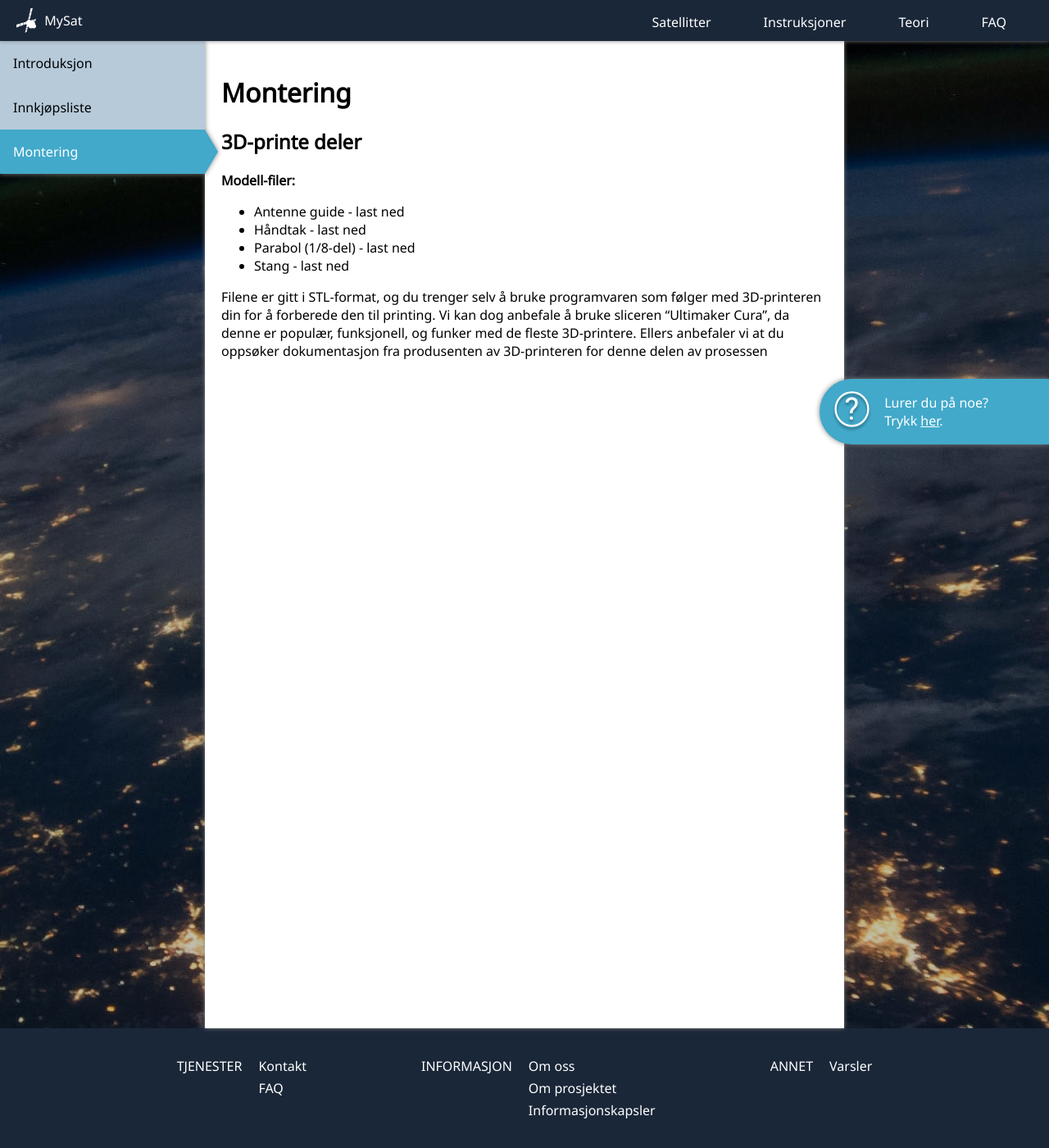
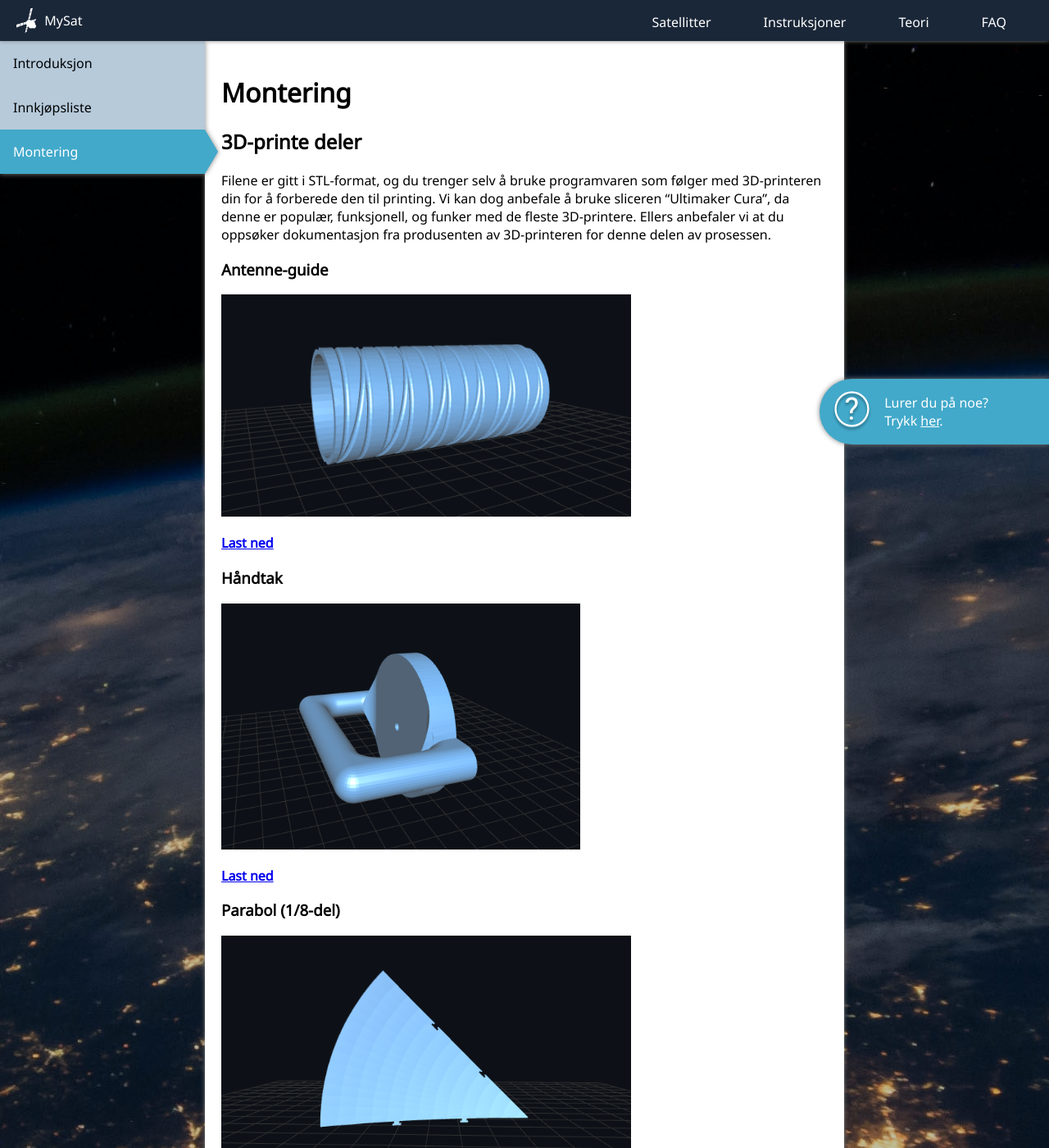
Before and after one commit to petterroea/eit-satellitt-i-norge, a Jekyll site: the page built from src/instruksjoner/montering/index.md, in a window 1280 px wide and 1400 px high. Shown: the whole window at 82% size. Built offline with Jekyll 4.4.1, drawn with Linux system fonts in a browser that asks for light colours; some of the changed text lies outside the part shown.

Commit message:
lagt inn lenke for nedlasting av deler

```diff
--- a/src/instruksjoner/montering/index.md
+++ b/src/instruksjoner/montering/index.md
@@ -8,11 +8,28 @@
 
 ## 3D-printe deler
 
-**Modell-filer:**
+Filene er gitt i STL-format, og du trenger selv å bruke programvaren som følger med 3D-printeren din for å forberede den til printing. Vi kan dog anbefale å bruke sliceren “Ultimaker Cura”, da denne er populær, funksjonell, og funker med de fleste 3D-printere. Ellers anbefaler vi at du oppsøker dokumentasjon fra produsenten av 3D-printeren for denne delen av prosessen.
 
-- Antenne guide - last ned
-- Håndtak - last ned
-- Parabol (1/8-del) - last ned
-- Stang - last ned
+### Antenne-guide
 
-Filene er gitt i STL-format, og du trenger selv å bruke programvaren som følger med 3D-printeren din for å forberede den til printing. Vi kan dog anbefale å bruke sliceren “Ultimaker Cura”, da denne er populær, funksjonell, og funker med de fleste 3D-printere. Ellers anbefaler vi at du oppsøker dokumentasjon fra produsenten av 3D-printeren for denne delen av prosessen
+![Antenne-guide](/eit-satellitt-i-norge/assets/images/antenne-guide.png)
+
+[**Last ned**](https://github.com/petterroea/eit-satellitt-i-norge/raw/main/models/Antenne%20guide%20sirkulaer%20h%C3%B8yre.STL)
+
+### Håndtak
+
+![Håndtak](/eit-satellitt-i-norge/assets/images/handtak.png)
+
+[**Last ned**](https://github.com/petterroea/eit-satellitt-i-norge/raw/main/models/H%C3%A5ndtak.STL)
+
+### Parabol (1/8-del)
+
+![Pizzastykke](/eit-satellitt-i-norge/assets/images/pizza.png)
+
+[**Last ned**](https://github.com/petterroea/eit-satellitt-i-norge/raw/main/models/Satellitt%20pizzastykke%203d%20print%20optimalisert%20og%20med%20hull.STL)
+
+### Stang
+
+![Stang](/eit-satellitt-i-norge/assets/images/stang.png)
+
+[**Last ned**](https://github.com/petterroea/eit-satellitt-i-norge/raw/main/models/Stang.STL)
```
Also changed, not shown: src/assets/images/antenne-guide.png (added), src/assets/images/handtak.png (added), src/assets/images/pizza.png (added), src/assets/images/stang.png (added).
